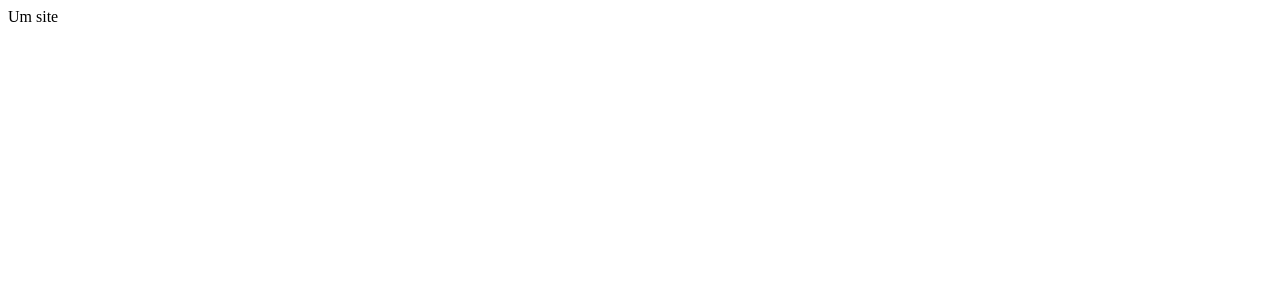
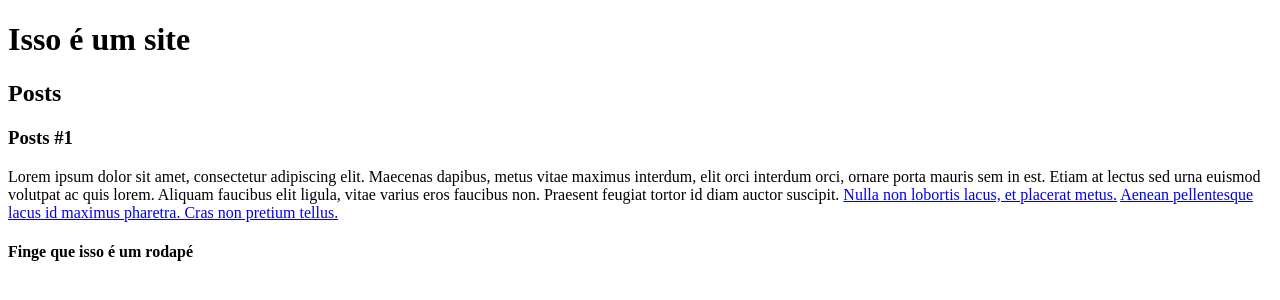
Before and after one commit to Thayrone-L/Dio_Aulas, a plain HTML site: page Aulas HTML/index.html in a window 1280 px wide. Drawn offline with Linux system fonts and the light colour scheme.

Commit message:
Criação de tags de paragrafo e links

```diff
--- a/Aulas HTML/index.html
+++ b/Aulas HTML/index.html
@@ -5,6 +5,29 @@
         <title>Isso é um site</title>
     </head>
     <body>
-        Um site
+        <header>
+            <h1>Isso é um site</h1>
+        </header>
+        <section>
+            <header>
+                <h2>Posts</h2>
+            </header>
+            <article>
+                <header>
+                    <h3>Posts #1</h3>
+                </header>
+                <p>
+                    Lorem ipsum dolor sit amet, consectetur adipiscing elit.
+                    Maecenas dapibus, metus vitae maximus interdum, elit orci interdum orci, ornare porta mauris sem in est.
+                    Etiam at lectus sed urna euismod volutpat ac quis lorem. Aliquam faucibus elit ligula, vitae varius eros
+                    faucibus non.
+                    Praesent feugiat tortor id diam auctor suscipit. <a href="mailto:thayronelsilva23@gmail.com">Nulla non lobortis lacus, et placerat metus.</a>
+                    <a href="http://https://pt.lipsum.com/feed/html" target="_blank">Aenean pellentesque lacus id maximus pharetra. Cras non pretium tellus.</a>
+                </p>
+            </article>
+        </section>
+        <footer>
+            <h4> Finge que isso é um rodapé </h4>
+        </footer>
     </body>
 </html>
```
